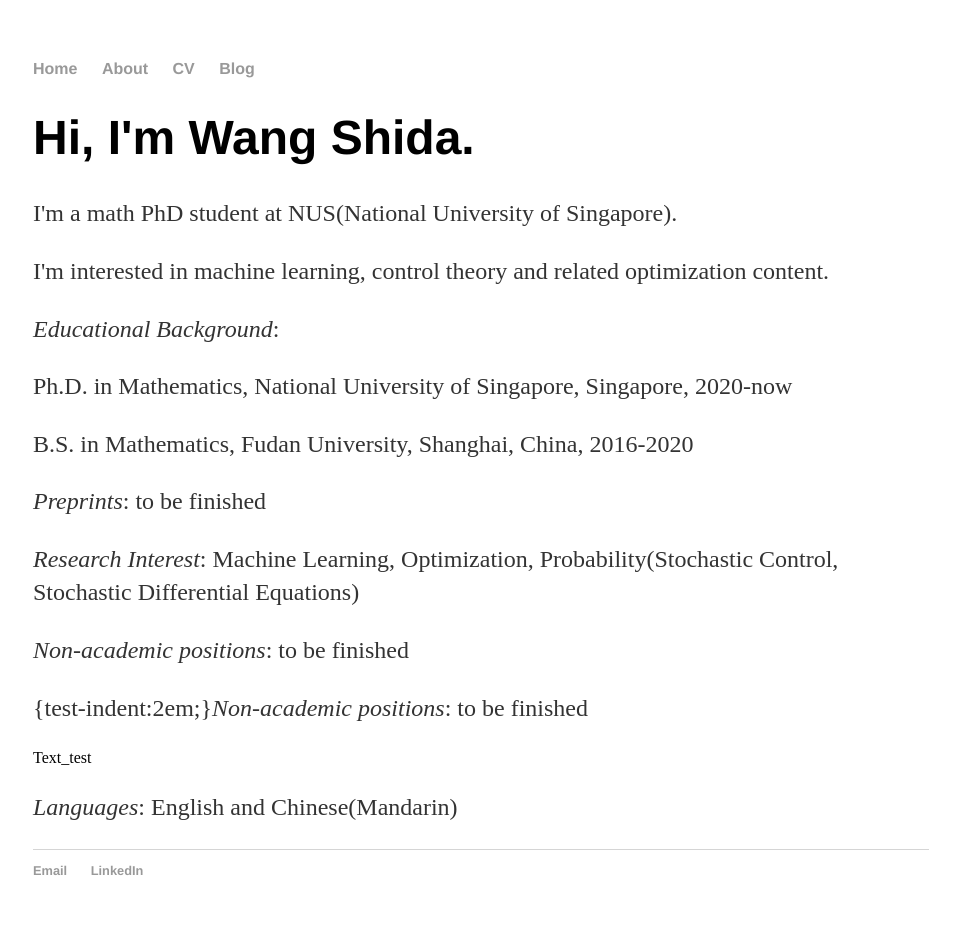
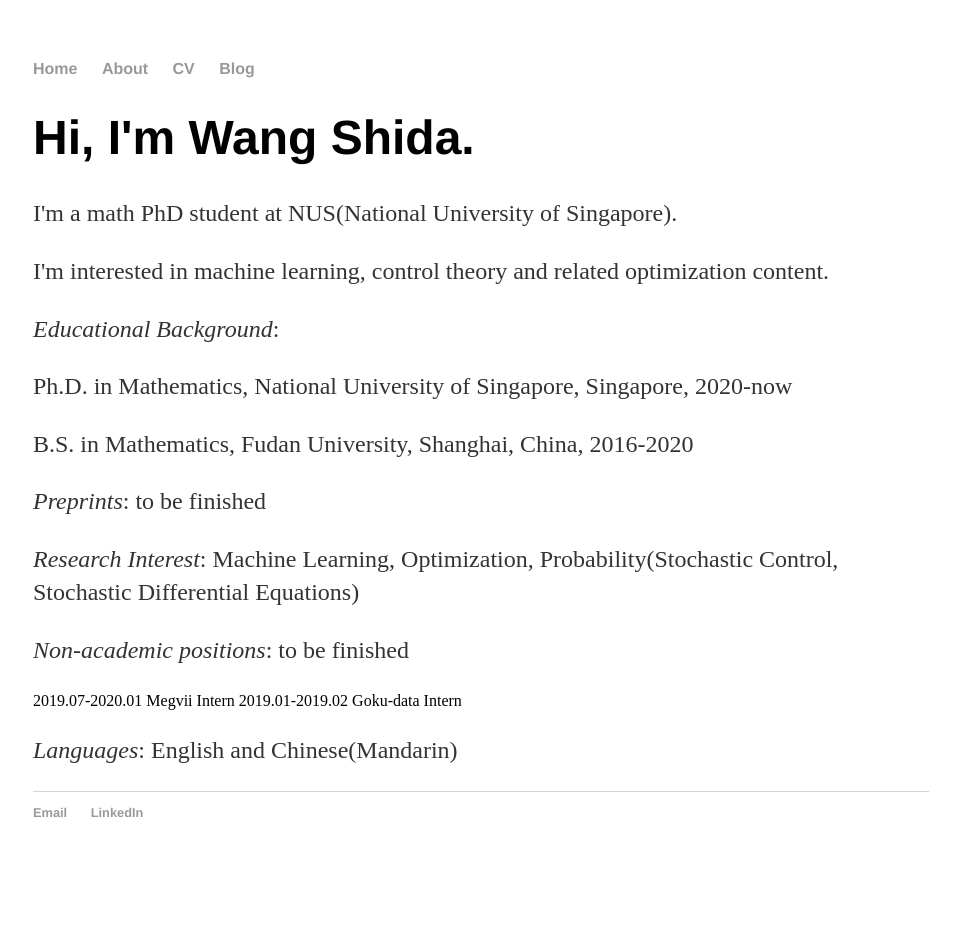
Before and after one commit to radarFudan/radarFudan.github.io, a Jekyll site: the page built from index.html, in a window 1280 px wide. Shown: the whole page, without its empty margins (159-1119 px from the left). Built offline with Jekyll 4.4.1, drawn with Linux system fonts in a browser that asks for light colours; after the commit the page ends 900 px from its top, so only the background shows below that.

Commit message:
Update index.html

```diff
--- a/index.html
+++ b/index.html
@@ -17,9 +17,9 @@ title: Wang Shida
 
     <p><em>Non-academic positions</em>: to be finished</p>
 
-    <p>{test-indent:2em;}<em>Non-academic positions</em>: to be finished</p>
+    2019.07-2020.01 Megvii Intern
 
-    Text_test
+    2019.01-2019.02 Goku-data Intern
 
     <p><em>Languages</em>: English and Chinese(Mandarin)</p>
 </div><!-- /.blurb -->
```
